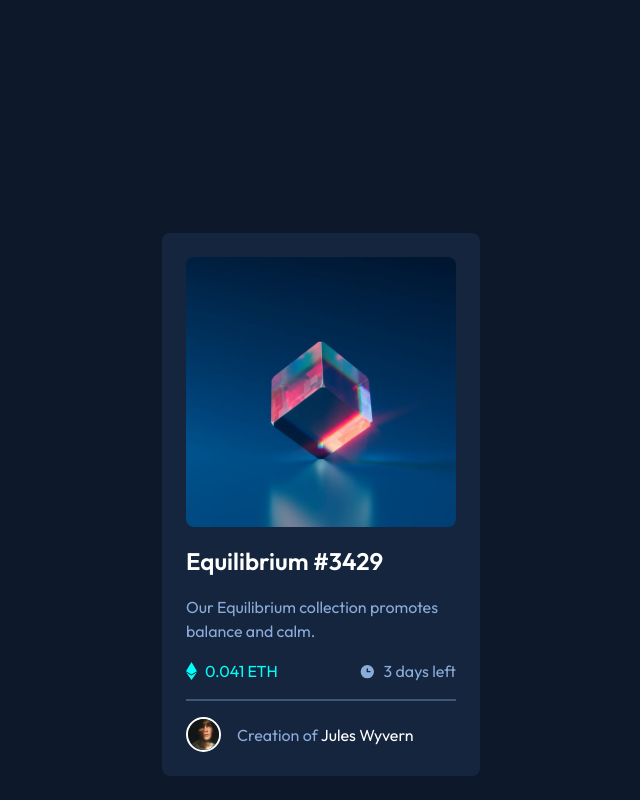
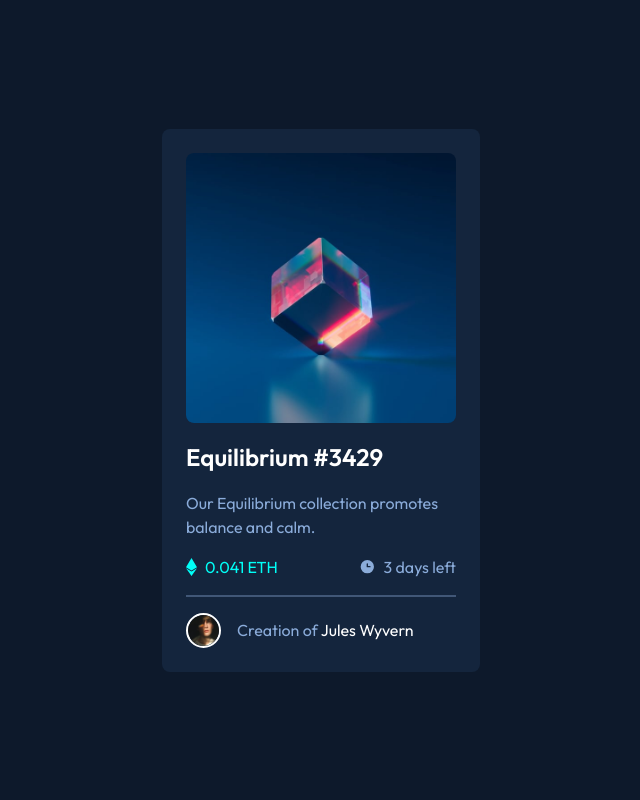
Before and after one commit to huali235/nft-preview-card-component, a plain HTML site: page index.html in a window 1280 px wide. Shown: the whole page, without its empty margins (319-959 px from the left). Drawn offline with Linux system fonts and the light colour scheme.

Commit message:
fixed centering of card

```diff
--- a/styles.css
+++ b/styles.css
@@ -104,7 +104,6 @@ body {
 
 .container {
   max-width: 350px;
-  max-height: 350px;
 }
 
 .nft-picture {
```
